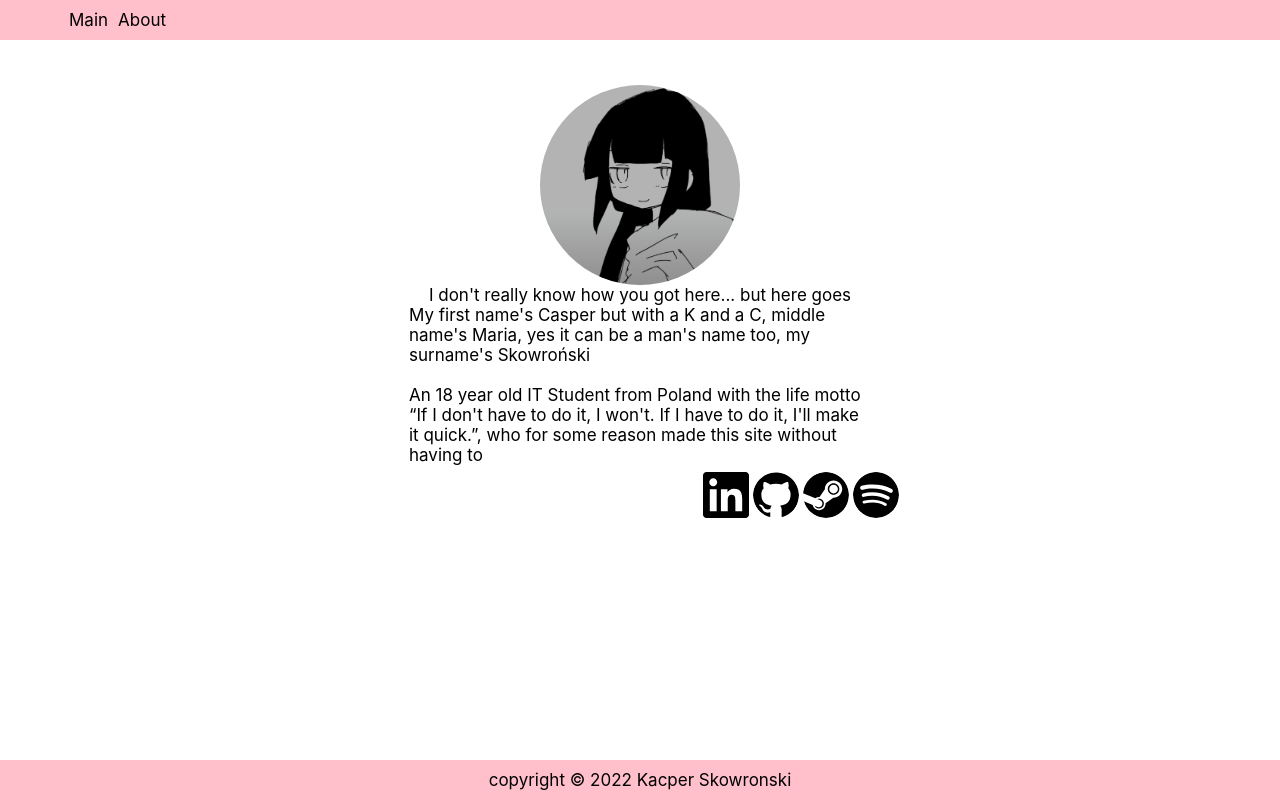
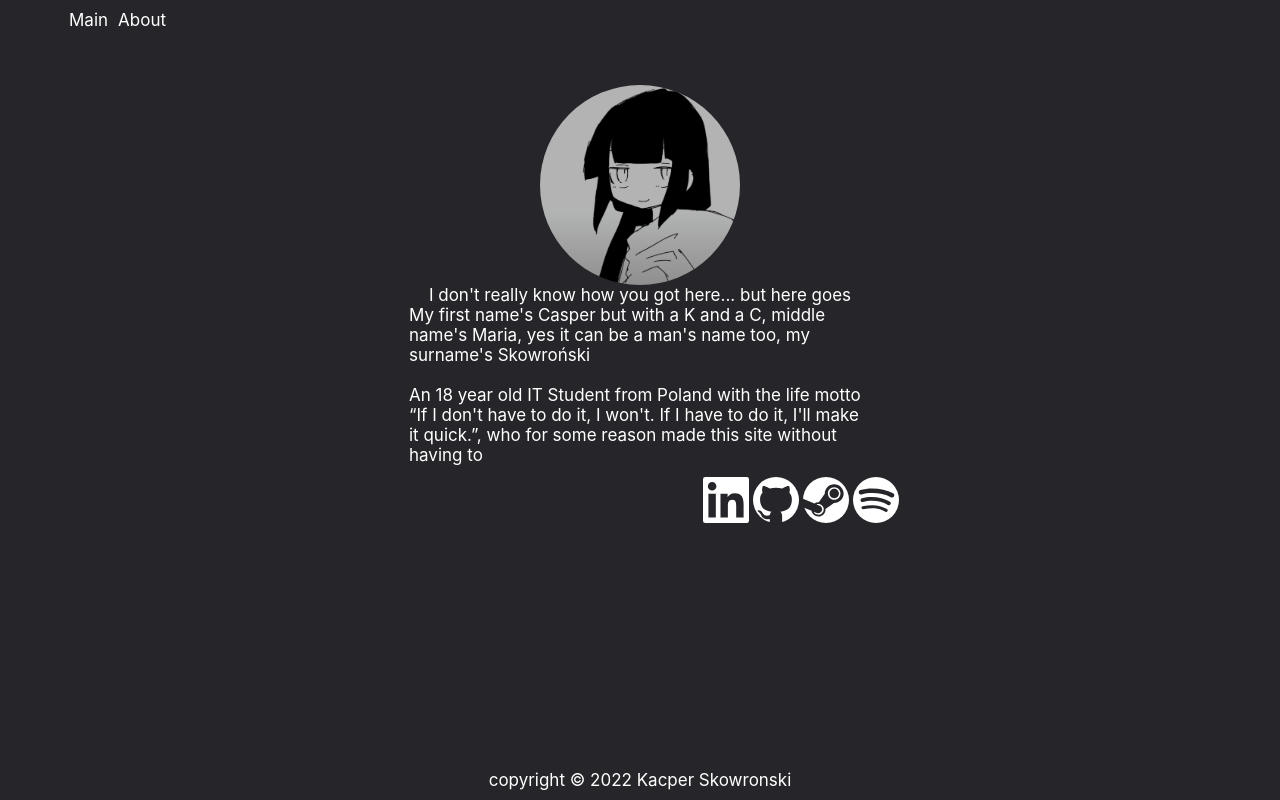
Before and after one commit to PandaHajs/Skowronskime, a Next.js app: page / in a window 1280 px wide. Built offline with nearby package versions, Linux system fonts and the light colour scheme.

Commit message:
More visually pleasing

```diff
--- a/pages/index.js
+++ b/pages/index.js
@@ -10,44 +10,50 @@ export default function Home() {
   return (
     <>
       <Layout>
-        <div className={isActive ? "" : "test2"} onLoad={handeLoad}>
         <div className="box">
+          <div className={isActive ? "" : "box-img-2"} onLoad={handeLoad}>
             <div className="test">
               <div className="box-img">
                 <Image src="/Koto.png" alt="Koto" width={200} height={200} />
               </div>
             </div>
+          </div>
+
           <p>I don&apos;t really know how you got here... but here goes</p>
           <p>
-              My first name&apos;s Casper but with a K and a C, middle
-              name&apos;s Maria, yes it can be a man&apos;s name too, my
-              surname&apos;s Skowroński
+            My first name&apos;s Casper but with a K and a C, middle name&apos;s
+            Maria, yes it can be a man&apos;s name too, my surname&apos;s
+            Skowroński
             <br />
-              <br /> An 18 year old IT Student from Poland with the life motto
-              “If I don&apos;t have to do it, I won&apos;t. If I have to do it,
+            <br /> An 18 year old IT Student from Poland with the life motto “If
+            I don&apos;t have to do it, I won&apos;t. If I have to do it,
             I&apos;ll make it quick.”, who for some reason made this site
             without having to
           </p>
         </div>
         <div className="links">
           <a href="https://www.linkedin.com/in/kacper-skowro%C5%84ski-854424230/">
-              <Image src="/linkedin.svg" width={50} height={50} alt="Linked" />
+            <img src="/linkedin.svg" alt="Linked" />
           </a>
           <a href="https://github.com/PandaHajs">
-              <Image src="/github.svg" width={50} height={50} alt="Github" />
+            <img src="/github.svg" alt="Github" />
           </a>
           <a href="https://steamcommunity.com/id/Brothersmoment">
-              <Image src="/steam.svg" width={50} height={50} alt="Steam" />
+            <img src="/steam.svg" alt="Steam" />
           </a>
           <a href="https://open.spotify.com/user/bw0ll1dlqune2qo1lh0xjhqxo?si=12fdb2fb1b954d54">
-              <Image src="/spotify.svg" width={50} height={50} alt="Spotify" />
+            <img src="/spotify.svg" alt="Spotify" />
           </a>
-          </div>
         </div>
       </Layout>
       <style jsx>{`
-        .test2 * {
-          animation: none !important;
+        img {
+          width: 50px;
+          height: 50px;
+          filter: invert(100%);
+        }
+        .box-img-2 * {
+          animation: none;
         }
         .box-img {
           border-radius: 100%;
@@ -68,12 +74,6 @@ export default function Home() {
         .box p {
           padding: 0 20px;
         }
-        .links Image {
-          height: 30px;
-          width: 30px;
-          margin: 5px;
-          border-radius: 100%;
-        }
         .links a:nth-child(1) {
           border-radius: 5%;
         }
@@ -89,8 +89,11 @@ export default function Home() {
           overflow: hidden;
           transition: 0.5s;
         }
+         {
+          filter: brightness(0) invert(1);
+        }
         .links a:hover {
-          background-color: red;
+          background-color: #ff0022;
         }
         .links {
           display: flex;
--- a/src/components/Layout.js
+++ b/src/components/Layout.js
@@ -27,6 +27,9 @@ export default function Layout({ children }) {
         <p>copyright © 2022 Kacper Skowronski</p>
       </footer>
       <style jsx>{`
+        * {
+          color: white;
+        }
         nav {
           display: flex;
           align-items: center;
@@ -36,7 +39,7 @@ export default function Layout({ children }) {
         a {
           padding: 5px;
           text-decoration: none;
-          color: #000;
+          color: white;
         }
         a:hover {
           animation: why 1s;
@@ -45,7 +48,7 @@ export default function Layout({ children }) {
           display: flex;
           align-items: center;
           justify-content: left;
-          background-color: pink;
+          background-color: #26262a;
           height: 5vh;
           width: 100%;
         }
@@ -53,9 +56,8 @@ export default function Layout({ children }) {
           display: flex;
           align-items: center;
           justify-content: center;
-          background-color: pink;
+          background-color: #26262a;
           height: 5vh;
-          margin-top: auto;
           width: 100%;
         }
         footer p {
@@ -68,6 +70,8 @@ export default function Layout({ children }) {
           padding-left: 30vw;
           padding-right: 30vw;
           padding-top: 5vh;
+          height: 90vh;
+          background-color: #26262a;
         }
         .container {
           display: flex;
```
Lines whose indentation alone changed are shown as unchanged.
